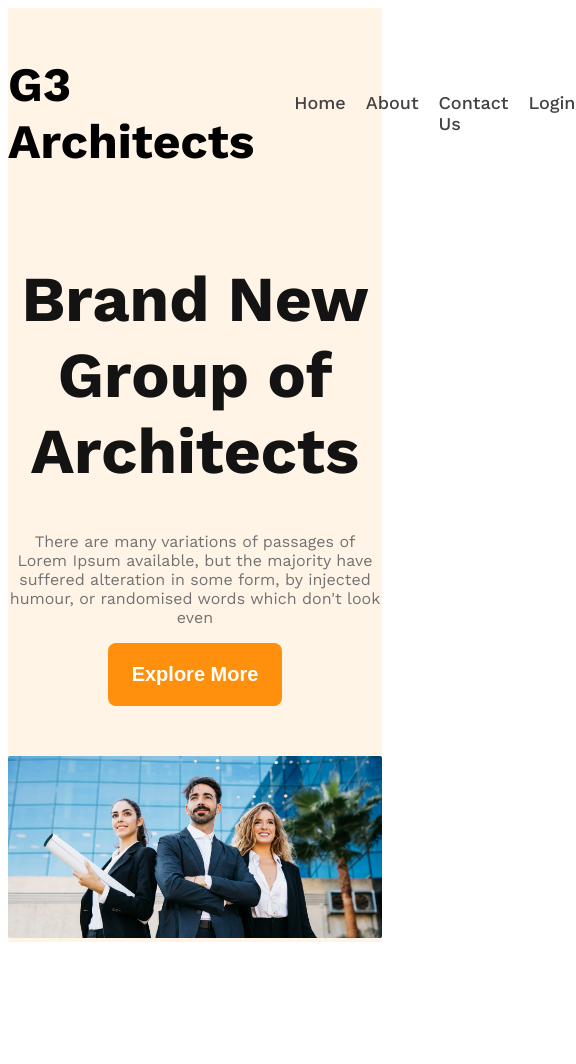
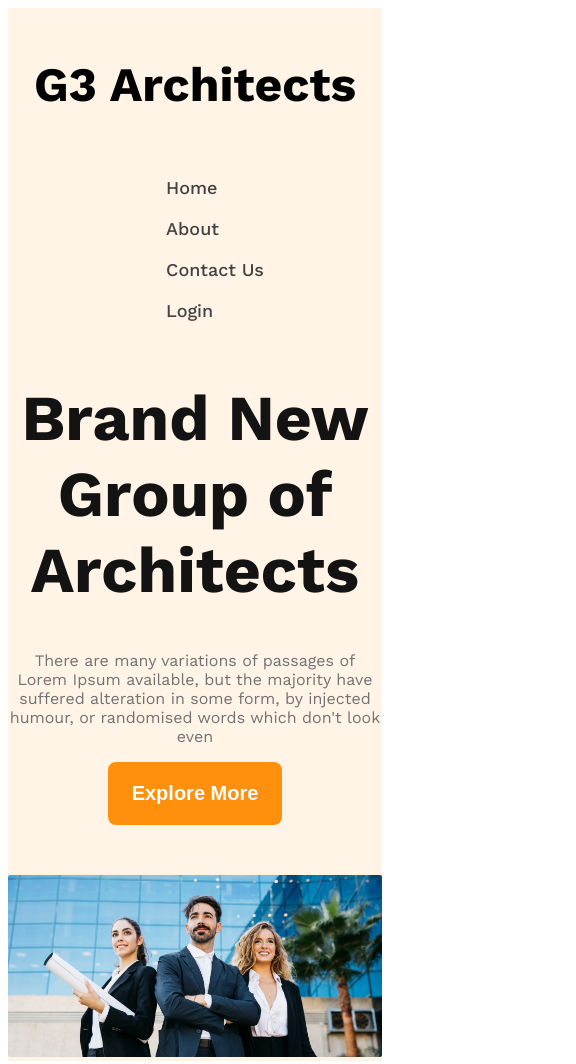
Before and after one commit to nayan12dey/g3-architect-website, a plain HTML site: page index.html in a window 390 px wide. Shown: the whole page, 576 px wide, since content can reach past the window. Before the commit the page ends 950 px from the top, so only its background shows below. Drawn offline with nearby package versions, Linux system fonts and the light colour scheme.

Commit message:
added responsive navbar

```diff
--- a/index.html
+++ b/index.html
@@ -15,7 +15,7 @@
 
         <nav class="navbar display-flex">
             <h3 class="brand">G3 Architects</h3>
-            <ul class="navlinks display-flex text-gray">
+            <ul class="nav-links display-flex text-gray">
                 <li class="nav-item"><a href="" class="nav-link text-gray">Home</a></li>
                 <li class="nav-item"><a href="" class="nav-link text-gray">About</a></li>
                 <li class="nav-item"><a href="" class="nav-link text-gray">Contact Us</a></li>
--- a/styles/architects.css
+++ b/styles/architects.css
@@ -90,7 +90,7 @@
 
 }
 
-.navlinks{
+.nav-links{
     gap: 20px;
 
 }
@@ -108,3 +108,12 @@
  /* navbar section ends */
 
  /* header section ends */
+
+
+ /* responsive media query */
+
+ @media screen and (max-width:576px){
+    .navbar, .nav-links{
+        flex-direction: column;
+    }
+ }
```
